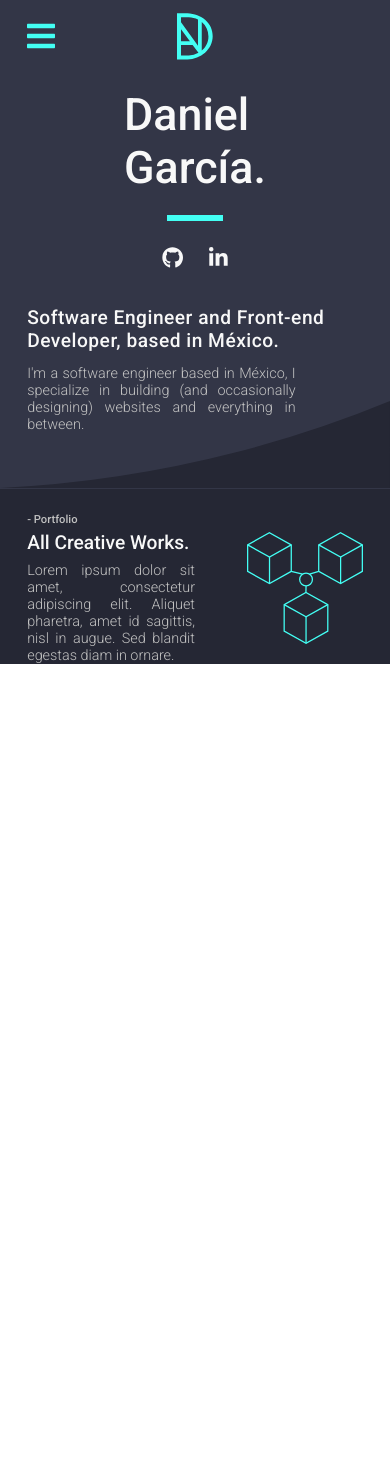
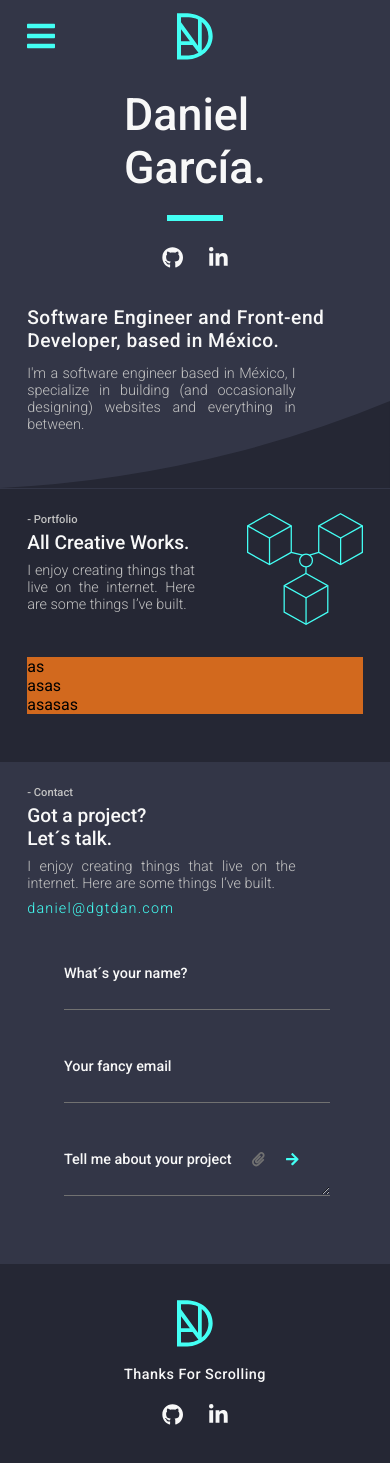
Before and after one commit to danReact/portfolio, a React (Create React App) app: page / in a window 390 px wide. Before the commit the page ends 844 px from the top, so only its background shows below. Built offline with nearby package versions, Linux system fonts and the light colour scheme.

Commit message:
contact & footer mobile design finished

```diff
--- a/src/components/App.js
+++ b/src/components/App.js
@@ -2,6 +2,8 @@ import React from "react";
 import NavBar from "./NavBar";
 import Introduction from "./Introduction";
 import Works from "./Works";
+import Contact from "./Contact";
+import Footer from "./Footer";
 
 function App() {
   return (
@@ -9,6 +11,8 @@ function App() {
       <NavBar />
       <Introduction />
       <Works />
+      <Contact />
+      <Footer />
     </div>
   );
 }
--- /dev/null
+++ b/src/components/Contact.js
@@ -0,0 +1,42 @@
+import React from "react";
+import "./style/contact.css";
+
+function Contact() {
+  return (
+    <div className="conatct-container">
+      <div className="contact-info">
+        <div className="contact-title">
+          <p>- Contact </p>
+          Got a project?
+          <br></br>
+          Let´s talk.
+        </div>
+        <div className="contact-description">
+          I enjoy creating things that live on the internet. Here are some
+          things I’ve built.
+          <p>daniel@dgtdan.com</p>
+        </div>
+      </div>
+      <div className="contact-form">
+        <div className="form-section">
+          <div className="form-label">What´s your name?</div>
+          <input type="text" />
+        </div>
+        <div className="form-section">
+          <div className="form-label">Your fancy email</div>
+          <input type="email" />
+        </div>
+        <div className="form-section">
+          <div className="form-label send-mail">
+            Tell me about your project
+            <i class="fas fa-paperclip"></i>
+            <i class="fas fa-arrow-right"></i>
+          </div>
+          <textarea id="styled" rows="1" />
+        </div>
+      </div>
+    </div>
+  );
+}
+
+export default Contact;
--- /dev/null
+++ b/src/components/Footer.js
@@ -0,0 +1,19 @@
+import React from "react";
+import Media from "./Media";
+import "./style/footer.css";
+
+function Footer() {
+  return (
+    <div className="footer-container">
+      <div className="footer-content">
+        <div className="footer-logo">
+          <img src="/media/logo.svg" alt="logo" />
+        </div>
+        <div className="footer-text">Thanks For Scrolling</div>
+        <Media />
+      </div>
+    </div>
+  );
+}
+
+export default Footer;
--- a/src/components/Introduction.js
+++ b/src/components/Introduction.js
@@ -1,4 +1,5 @@
 import React from "react";
+import Media from "./Media";
 import "./style/intro.css";
 
 function Introduction() {
@@ -12,10 +13,7 @@ function Introduction() {
           <div className="line">
             <span></span>
           </div>
-          <div className="media">
-            <i className="fab fa-github fa-lg"></i>
-            <i className="fab fa-linkedin-in fa-lg"></i>
-          </div>
+          <Media />
         </div>
         <div className="information">
           <div className="infoTitle">
--- /dev/null
+++ b/src/components/Media.js
@@ -0,0 +1,13 @@
+import React from "react";
+import "./style/media.css";
+
+function Media() {
+  return (
+    <div className="media">
+      <i className="fab fa-github fa-lg"></i>
+      <i className="fab fa-linkedin-in fa-lg"></i>
+    </div>
+  );
+}
+
+export default Media;
--- a/src/components/Works.js
+++ b/src/components/Works.js
@@ -11,16 +11,19 @@ function Works() {
             All Creative Works.
           </div>
           <div className="work-description">
-            Lorem ipsum dolor sit amet, consectetur adipiscing elit. Aliquet
-            pharetra, amet id sagittis, nisl in augue. Sed blandit egestas diam
-            in ornare.
+            I enjoy creating things that live on the internet. Here are some
+            things I’ve built.
           </div>
         </div>
         <div className="work-image">
           <img src="/media/red.svg" alt="red" />
         </div>
       </div>
-      <div className="projects-container"></div>
+      <div className="projects-container">
+        <div>as</div>
+        <div>asas</div>
+        <div>asasas</div>
+      </div>
     </div>
   );
 }
--- /dev/null
+++ b/src/components/style/contact.css
@@ -0,0 +1,91 @@
+.conatct-container {
+  background-color: var(--blue);
+  padding-bottom: 1rem;
+}
+
+.contact-info {
+  padding: 1.5rem 0 0 0;
+  margin: 0 1.7rem;
+}
+
+.contact-title p {
+  margin: 0 0 0.3rem 0;
+  font-size: 0.7rem;
+  color: var(--gray);
+  letter-spacing: 0;
+}
+
+.contact-title {
+  color: var(--white);
+  font-size: 1.2rem;
+  font-weight: 500;
+  margin-bottom: 0.5rem;
+}
+
+.contact-description {
+  color: var(--gray);
+  font-size: 0.9rem;
+  font-weight: 300;
+  text-align: justify;
+  width: 80%;
+}
+
+.contact-description p {
+  color: var(--light-blue);
+  letter-spacing: 1.2px;
+  font-size: 0.9rem;
+  margin: 0;
+  margin-top: 0.5rem;
+}
+
+.contact-form {
+  margin: 3rem 4rem;
+}
+
+.form-section {
+  margin: 3rem 0;
+}
+
+.form-section .form-label {
+  color: var(--white);
+  font-size: 0.9rem;
+  font-weight: 500;
+  margin-bottom: 0.5rem;
+}
+
+input {
+  color: var(--white);
+  background-color: transparent;
+  border: 0;
+  border-bottom: 1px solid var(--gray-input);
+  width: 100%;
+}
+
+input:focus {
+  outline: none;
+}
+
+.send-mail {
+  display: flex;
+  align-items: center;
+}
+
+.fa-paperclip {
+  color: var(--gray-input);
+  margin: 0 1.3rem;
+  cursor: pointer;
+}
+
+.fa-arrow-right {
+  color: var(--light-blue);
+  cursor: pointer;
+}
+
+textarea#styled {
+  color: var(--white);
+  border: 0;
+  border-bottom: 1px solid var(--gray-input);
+  background-color: transparent;
+  width: 100%;
+  outline: red;
+}
--- /dev/null
+++ b/src/components/style/footer.css
@@ -0,0 +1,28 @@
+.footer-container {
+  background-color: var(--dark-blue);
+  padding: 1rem 0;
+}
+
+.footer-content {
+  display: grid;
+  justify-content: center;
+  align-items: center;
+}
+
+.footer-logo {
+  display: flex;
+  justify-content: center;
+}
+
+.footer-logo img {
+  margin: 1.2rem 0;
+  height: 3rem;
+}
+
+.footer-text {
+  color: var(--white);
+  font-weight: 500;
+  letter-spacing: 0.5px;
+  font-size: 0.9rem;
+  text-align: center;
+}
--- a/src/components/style/intro.css
+++ b/src/components/style/intro.css
@@ -33,19 +33,6 @@
   background-color: var(--light-blue);
 }
 
-.media {
-  display: flex;
-  justify-content: center;
-  height: 2rem;
-  align-items: center;
-  margin: 1rem 0;
-}
-
-.media > svg {
-  margin: 0 0.8rem;
-  color: var(--white);
-}
-
 .information {
   margin: 0 1.7rem;
 }
--- /dev/null
+++ b/src/components/style/media.css
@@ -0,0 +1,12 @@
+.media {
+  display: flex;
+  justify-content: center;
+  height: 2rem;
+  align-items: center;
+  margin: 1rem 0;
+}
+
+.media > svg {
+  margin: 0 0.8rem;
+  color: var(--white);
+}
--- a/src/components/style/works.css
+++ b/src/components/style/works.css
@@ -1,5 +1,6 @@
 .work-container {
   background-color: var(--dark-blue);
+  padding-bottom: 1rem;
 }
 
 .work-info {
@@ -39,3 +40,8 @@
 .work-image img {
   height: 7rem;
 }
+
+.projects-container {
+  background-color: chocolate;
+  margin: 2rem 1.7rem;
+}
--- a/src/global.css
+++ b/src/global.css
@@ -6,6 +6,7 @@
   --dark-blue: #252734;
   --white: #f8f8f8;
   --gray: #c2c2c2;
+  --gray-input: #717171;
 }
 
 html,
```
